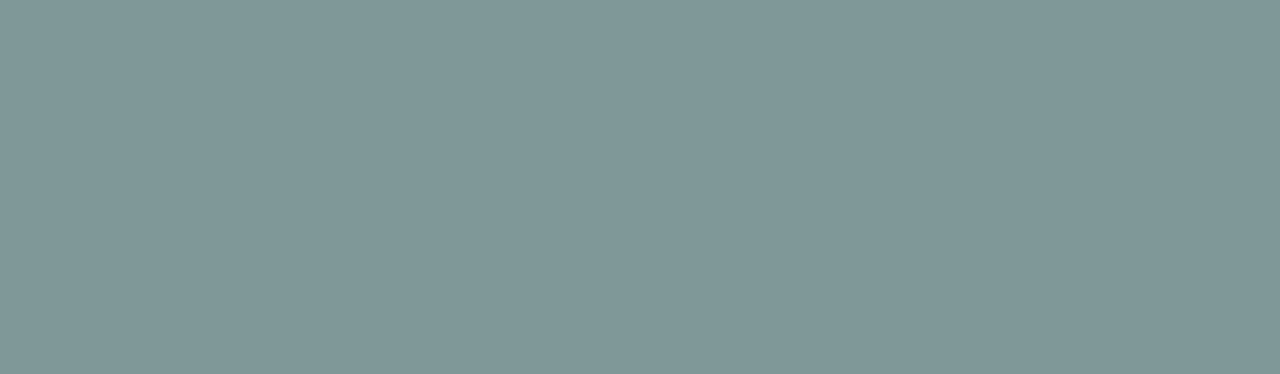
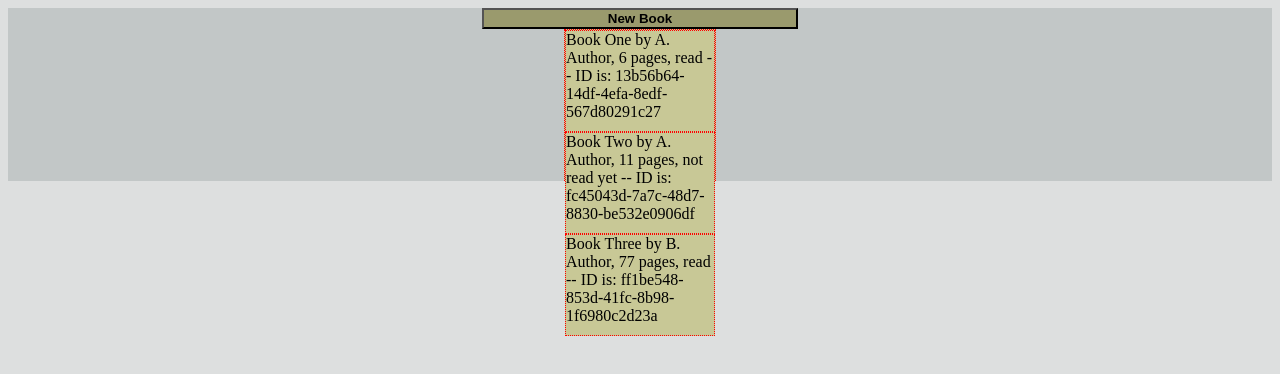
Before and after one commit to patrickasdf/library, a plain HTML site: page index.html in a window 1280 px wide. Drawn offline with Linux system fonts and the light colour scheme.

Commit message:
js function changed to add books to divs and display on page in grid, style added more basic css

```diff
--- a/index.html
+++ b/index.html
@@ -8,6 +8,7 @@
     <title>Books</title>
 </head>
 <body>
-
+    <button class="btnBook">New Book</button>
+    <div class="bookGrid"></div>
 </body>
 </html>
--- a/script.js
+++ b/script.js
@@ -1,4 +1,6 @@
 const myLibrary = [];
+const bookGrid = document.querySelector("div");
+document.body.appendChild(bookGrid);
 
 function Book(title, author, pages, read) {
     if (!new.target) {
@@ -11,17 +13,28 @@ function Book(title, author, pages, read) {
     this.id = crypto.randomUUID();
     this.info = function() {
         return(this.title + " by " + this.author + ", " + this.pages +
-        ", " + this.read + " id " + this.id)
+        ", " + this.read)
+    };
+    this.idInfo = function() {
+        return(this.id)
     };
 }
 
-const theHobbit = new Book("The Hobbit", "J.R.R. Tolkein", "295 pages", "not read yet");
-const theBobbit = new Book("The Bobbit", "J.R.R. Tolkein", "295 pages", "not read yet");
-console.log(theHobbit.info());
-console.log(theBobbit.info());
-console.log(theBobbit.info());
+function addBookToLibrary(title, author, pages, read) {
+    const newBook = new Book(title, author, pages, read);
+    myLibrary.push(newBook);
 
-function addBookToLibrary() {
-    const newBook = new Book(title, author, pages, read);
+    const thisBook = (myLibrary.length - 1); //last item of array
+    const thisBookDiv = document.createElement("div");
+    thisBookDiv.classList.add(myLibrary[thisBook].idInfo()); //unique ID
+    thisBookDiv.textContent = (myLibrary[thisBook].info() + " -- ID is: " +
+                                myLibrary[thisBook].idInfo())
+    bookGrid.appendChild(thisBookDiv);
+}
 
-}
+addBookToLibrary("Book One", "A. Author", "6 pages", "read");
+addBookToLibrary("Book Two", "A. Author", "11 pages", "not read yet");
+addBookToLibrary("Book Three", "B. Author", "77 pages", "read");
+
+console.log(myLibrary[0].info());
+console.log(myLibrary[0].idInfo());
--- a/style.css
+++ b/style.css
@@ -1,3 +1,27 @@
 * {
-    background-color: rgb(00, 50, 50, 0.5);
+    background-color: rgba(88, 99, 99, 0.2);
 }
+
+body {
+    display: flex;
+    flex-direction: column;
+    justify-content: center;
+    align-items: center;
+}
+
+button {
+    font-weight: 550;
+    background-color: rgba(150, 150, 100, 0.9);
+    max-width: 50%;
+    min-width: 25%;
+}
+
+div {
+    display: grid;
+    background-color: rgb(200, 200, 150);
+    border: 1px dotted red;
+    min-width: 100px;
+    max-width: 150px;
+    min-height: 100px;;
+    max-height: 150px;;
+}
```
